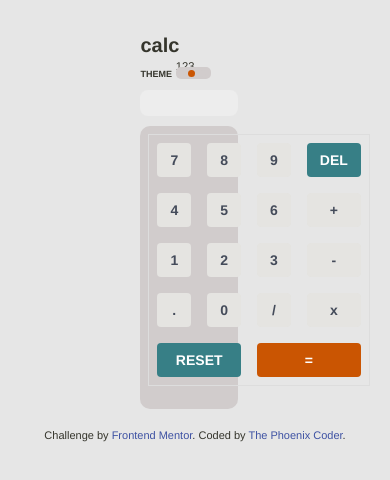
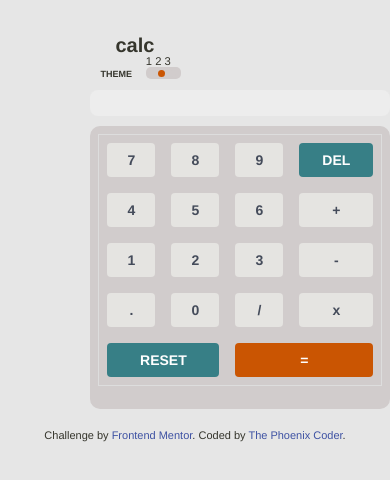
Before and after one commit to davephoenix360/Front-End-Proj-7, a plain HTML site: page index2.html in a window 390 px wide. Drawn offline with nearby package versions, Linux system fonts and the light colour scheme.

Commit message:
Mobile View Completed

```diff
--- a/index2.html
+++ b/index2.html
@@ -24,7 +24,7 @@
     <div class="top">
       <span id="calc">calc</span>
       <span id="theme"><sub>THEME</sub></span>
-      <span id="theme_op"><sup>123</sup></span>
+      <span id="theme_op"><sup>1 2 3</sup></span>
       <sub>
         <span class="b_nav">
         <a href="index.html"><button type="button" id="theme1"></button></a>
--- a/styles.css
+++ b/styles.css
@@ -96,3 +96,52 @@ body{
 .keypad .table>tbody>tr>td #del:hover{
     background-color: hsl(224, 28%, 35%);
 }
+@media screen and (max-width: 1024px) {
+    .top #theme{
+        margin-left: -40px;
+    }
+}
+
+@media screen and (max-width: 768px) {
+    .top #calc{
+        margin-left: -25px;
+        margin-right: 110px;
+    }
+    .top #theme{
+        margin-right: 10px;
+    }
+    .top #theme_op{
+        margin-top: -5px;
+    }
+    .screen, .keypad{
+        margin-left: -50px;
+        width: 300px;
+    }
+}
+@media screen and (max-width: 376px) {
+    .top #calc{
+        margin-left: -60px;
+        margin-right: 50px;
+    }
+    .top #theme{
+        margin-right: 10px;
+    }
+    .screen, .keypad{
+        margin-left: -90px;
+    }
+}
+@media screen and (max-width: 321px) {
+    .top{
+        width: auto;
+    }
+    .top #calc{
+        margin-left: -60px;
+        margin-right: 40px;
+    }
+    .top #theme{
+        margin-right: 10px;
+    }
+    .screen, .keypad{
+        margin-left: -100px;
+    }
+}
--- a/styles2.css
+++ b/styles2.css
@@ -96,3 +96,52 @@ body{
 .keypad .table>tbody>tr>td #del:hover{
     background-color: hsl(185, 58%, 25%);
 }
+@media screen and (max-width: 1024px) {
+    .top #theme{
+        margin-left: -40px;
+    }
+}
+
+@media screen and (max-width: 768px) {
+    .top #calc{
+        margin-left: -25px;
+        margin-right: 110px;
+    }
+    .top #theme{
+        margin-right: 10px;
+    }
+    .top #theme_op{
+        margin-top: -5px;
+    }
+    .screen, .keypad{
+        margin-left: -50px;
+        width: 300px;
+    }
+}
+@media screen and (max-width: 376px) {
+    .top #calc{
+        margin-left: -60px;
+        margin-right: 50px;
+    }
+    .top #theme{
+        margin-right: 10px;
+    }
+    .screen, .keypad{
+        margin-left: -90px;
+    }
+}
+@media screen and (max-width: 321px) {
+    .top{
+        width: auto;
+    }
+    .top #calc{
+        margin-left: -60px;
+        margin-right: 40px;
+    }
+    .top #theme{
+        margin-right: 10px;
+    }
+    .screen, .keypad{
+        margin-left: -100px;
+    }
+}
--- a/styles3.css
+++ b/styles3.css
@@ -96,3 +96,52 @@ body{
 .keypad .table>tbody>tr>td #del:hover{
     background-color: hsl(224, 28%, 35%);
 }
+@media screen and (max-width: 1024px) {
+    .top #theme{
+        margin-left: -40px;
+    }
+}
+
+@media screen and (max-width: 768px) {
+    .top #calc{
+        margin-left: -25px;
+        margin-right: 110px;
+    }
+    .top #theme{
+        margin-right: 10px;
+    }
+    .top #theme_op{
+        margin-top: -5px;
+    }
+    .screen, .keypad{
+        margin-left: -50px;
+        width: 300px;
+    }
+}
+@media screen and (max-width: 376px) {
+    .top #calc{
+        margin-left: -60px;
+        margin-right: 50px;
+    }
+    .top #theme{
+        margin-right: 10px;
+    }
+    .screen, .keypad{
+        margin-left: -90px;
+    }
+}
+@media screen and (max-width: 321px) {
+    .top{
+        width: auto;
+    }
+    .top #calc{
+        margin-left: -60px;
+        margin-right: 40px;
+    }
+    .top #theme{
+        margin-right: 10px;
+    }
+    .screen, .keypad{
+        margin-left: -100px;
+    }
+}
```
Also changed, not shown: index.html (+1 -1 lines), index3.html (+1 -1 lines).
